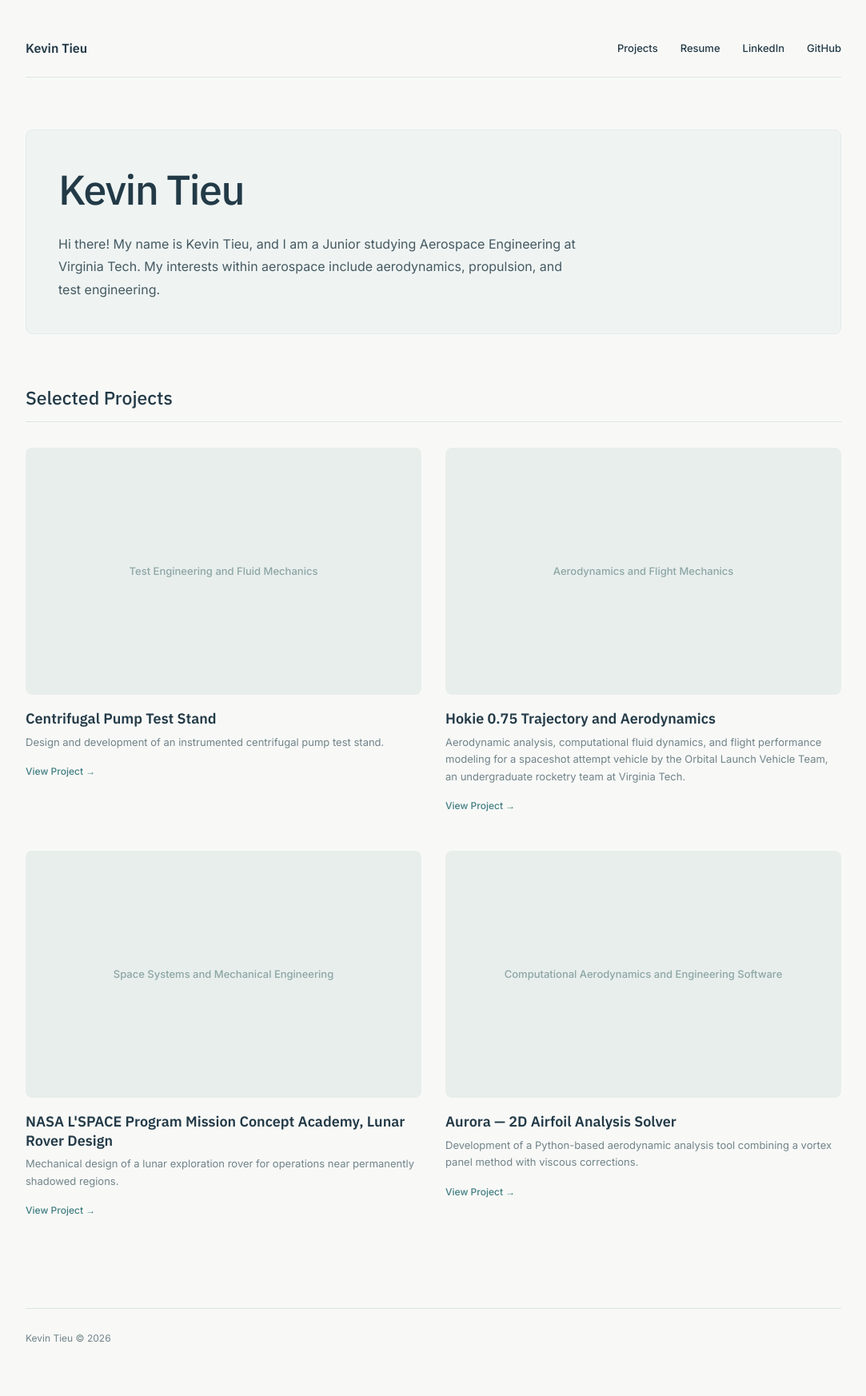
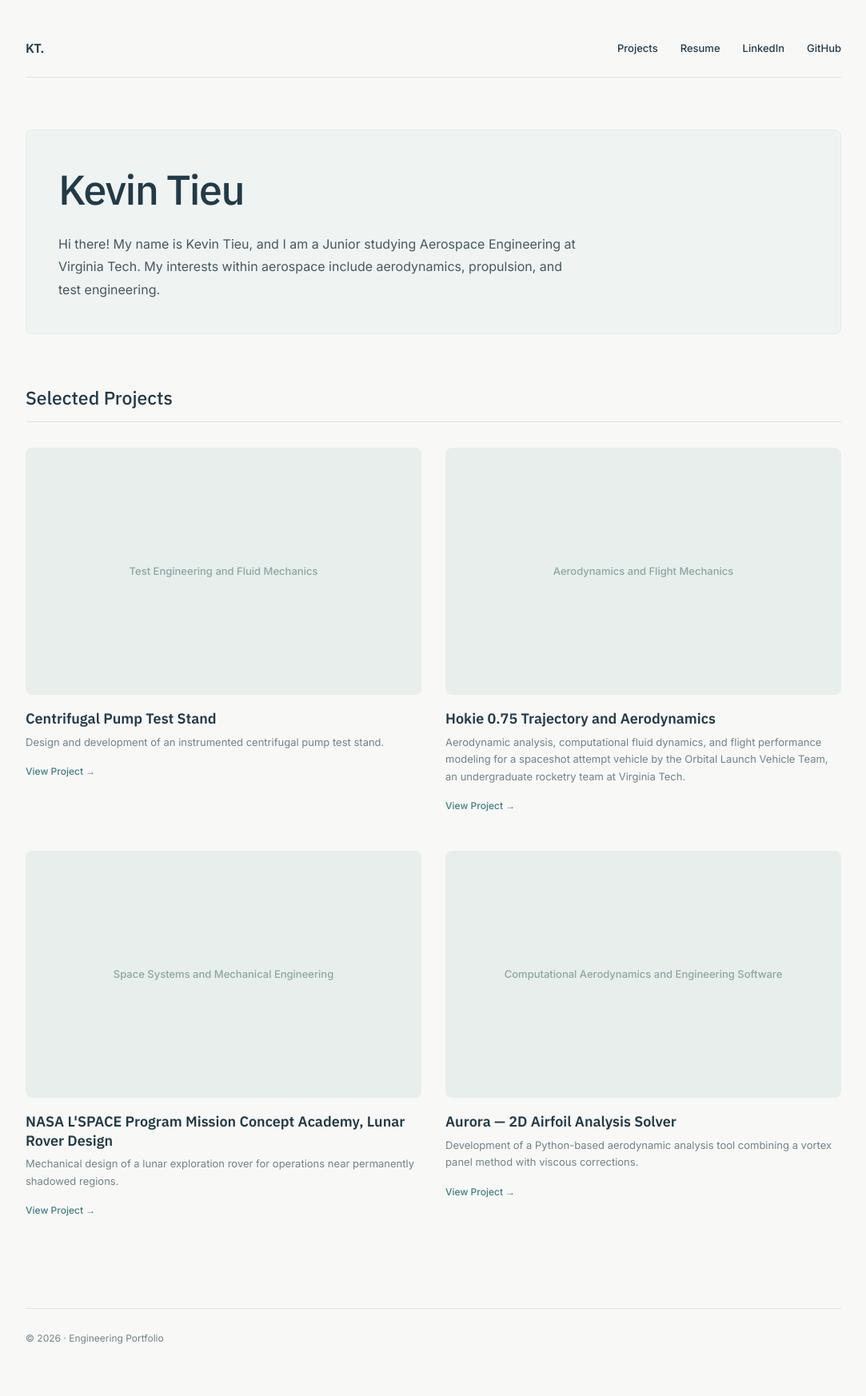
Before and after one commit to kevintieu1/kevintieu1.github.io, a Jekyll site: the page built from index.html, in a window 1280 px wide. Shown: the whole page at 80% size, without its empty margins (98-1181 px from the left). Built offline with Jekyll 4.4.1, drawn with Linux system fonts in a browser that asks for light colours.

Commit message:
Update index.html

```diff
--- a/index.html
+++ b/index.html
@@ -15,7 +15,7 @@
 
   <!-- NAVIGATION -->
   <nav class="site-nav">
-    <a class="site-name" href="/">Kevin Tieu</a>
+    <a class="site-name" href="/" aria-label="Kevin Tieu Home">KT.</a>
 
     <div class="nav-links">
       <a href="#projects">Projects</a>
@@ -77,8 +77,8 @@
 
   <!-- FOOTER -->
   <footer>
-    <p>Kevin Tieu &copy; {{ site.time | date: '%Y' }}</p>
-  </footer>
+  <p>&copy; {{ site.time | date: '%Y' }} · Engineering Portfolio</p>
+</footer>
 
 </body>
 </html>
```
